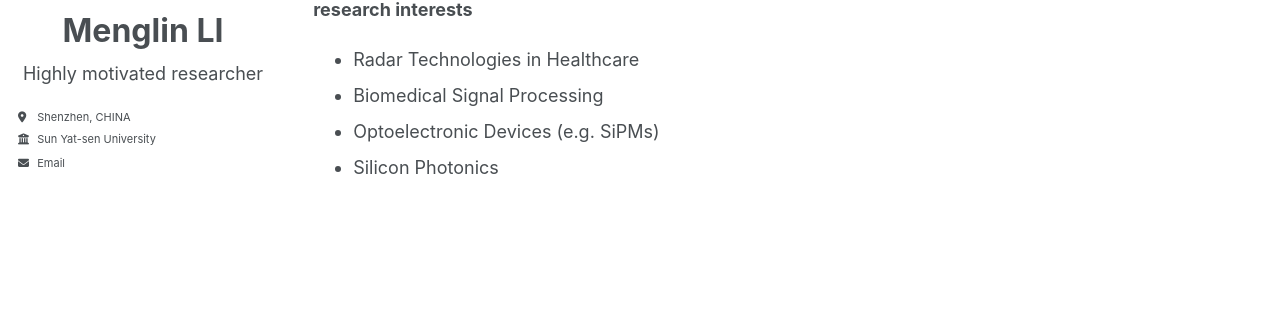
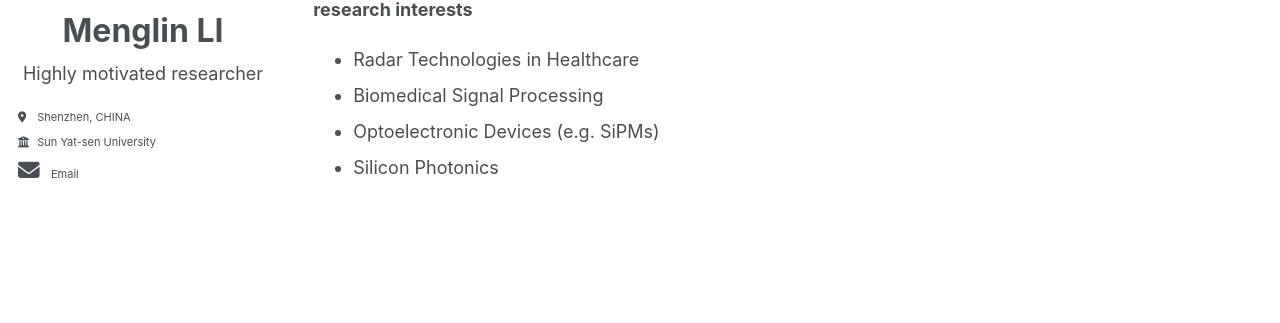
Before and after one commit to li-menglin/li-menglin.github.io, a Jekyll site: the page built from _pages/about.md, in a window 1280 px wide. Shown: the part 277-600 px from the top of the page. Built offline with Jekyll 4.4.1, drawn with Linux system fonts in a browser that asks for light colours; a script that is not in the unit is left out.

Commit message:
Update custom.css

```diff
--- a/assets/css/custom.css
+++ b/assets/css/custom.css
@@ -1,3 +1,22 @@
+---
+---
+/* 引入原始样式 */
+@import "main";
+
+/* 自定义覆盖 */
+.author__urls li a {
+  font-size: 1.2rem !important;
+}
+
+.author__urls li a i {
+  font-size: 1.2rem !important;
+  margin-right: 6px;
+}
+
+.author__urls li {
+  margin-bottom: 8px;
+}
+
 /* === 头像 === */
 .author__avatar img,
 img.author__avatar {
```
